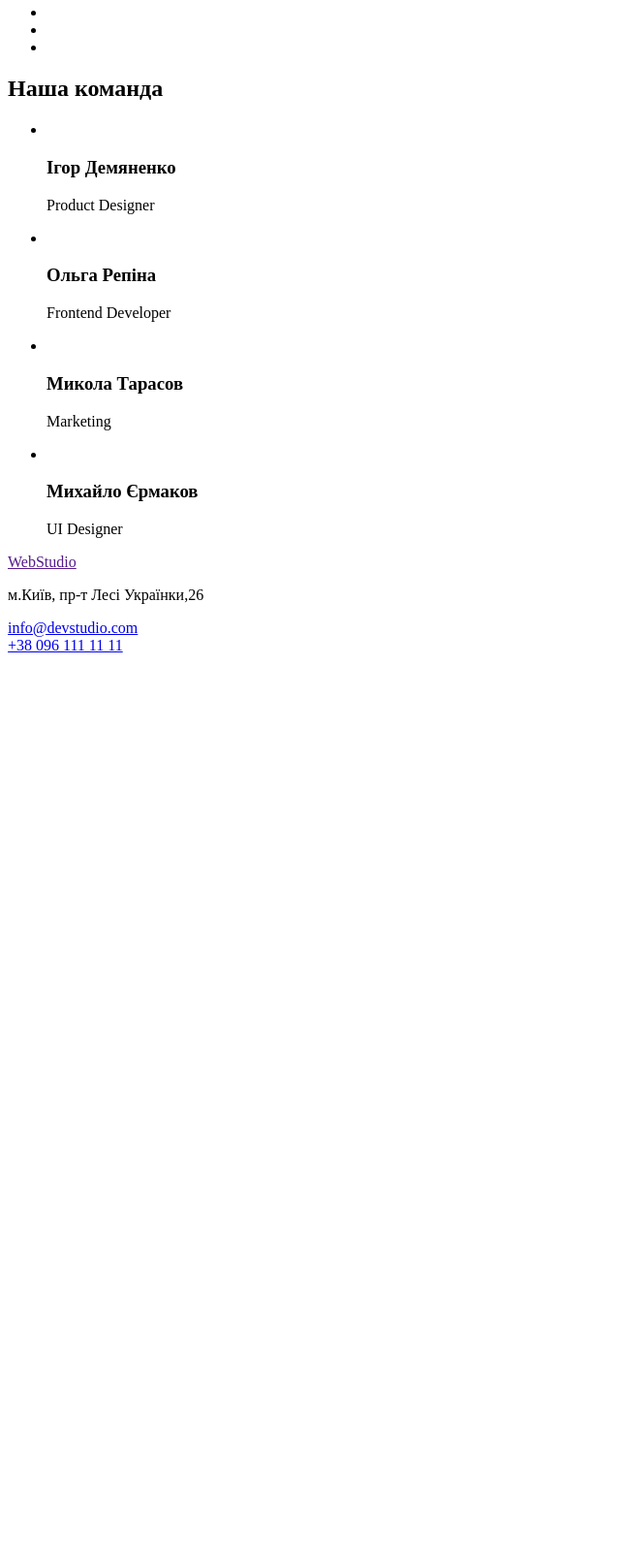
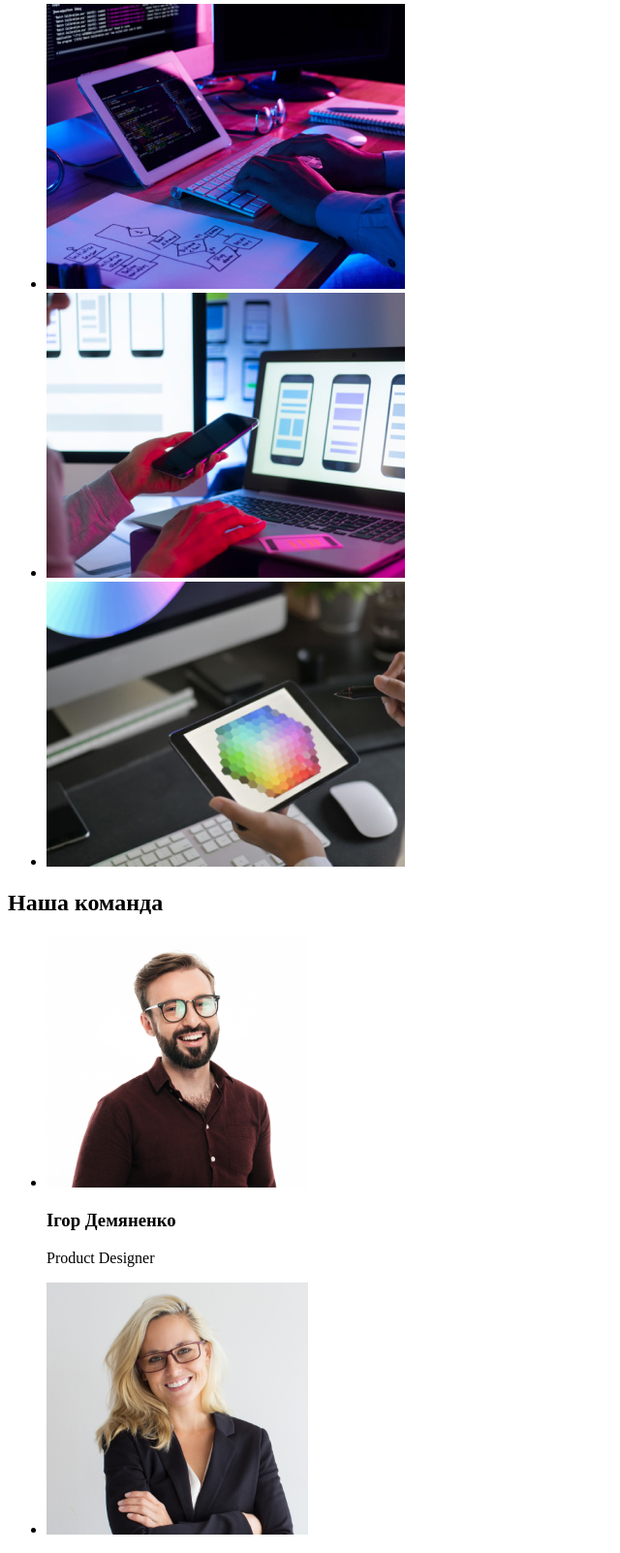
Before and after one commit to Romana8212/goit-markup-hw-01, a plain HTML site: page index.html in a window 1280 px wide. Shown: the part 587-2189 px from the top of the page at 97% size, without its empty margins (0-640 px from the left). Before the commit the page ends 1270 px from the top, so only its background shows below. Drawn offline with Linux system fonts and the light colour scheme.

Commit message:
додала картинки

```diff
--- a/index.html
+++ b/index.html
@@ -84,13 +84,13 @@
 
         <ul>
           <li>
-            <img src="./images/placeholder.jpeg" alt="" width="370" />
+            <img src="./images/working.jpg" alt="" width="370" />
           </li>
           <li>
-            <img src="./images/placeholder.jpeg" alt="" width="370" />
+            <img src="./images/imgrwork.jpg" alt="" width="370" />
           </li>
           <li>
-            <img src="./images/placeholder.jpeg" alt="" width="370" />
+            <img src="./images/ourwork.jpg" alt="" width="370" />
           </li>
         </ul>
       </section>
@@ -101,22 +101,22 @@
 
         <ul>
           <li>
-            <a href="" ><img src="./images/icon.jpeg" alt="" /></a>
+            <a href="" ><img src="./images/productdesigner.jpg" alt="" width="270" /></a>
             <h3>Ігор Демяненко</h3>
             <p>Product Designer</p>
           </li>
           <li>
-            <a href="" ><img src="./images/icon.jpeg" alt="" /></a>
+            <a href="" ><img src="./images/frontend.jpg" alt="" width="270" /></a>
             <h3>Ольга Репіна</h3>
             <p>Frontend Developer</p>
           </li>
           <li>
-            <a href="" ><img src="./images/icon.jpeg" alt="" /></a>
+            <a href="" ><img src="./images/marketing.jpg" alt="" width="270"/></a>
             <h3>Микола Тарасов</h3>
             <p>Marketing</p>
           </li>
           <li>
-            <a href="" ><img src="./images/icon.jpeg" alt="" /></a>
+            <a href="" ><img src="./images/uidesigner.jpg" alt="" width="270"/></a>
             <h3>Михайло Єрмаков</h3>
             <p>UI Designer</p>
           </li>
```
Also changed, not shown: images/frontend.jpg (added), images/imgrwork.jpg (added), images/marketing.jpg (added), images/ourwork.jpg (added), images/productdesigner.jpg (added), images/uidesigner.jpg (added), images/working.jpg (added).
